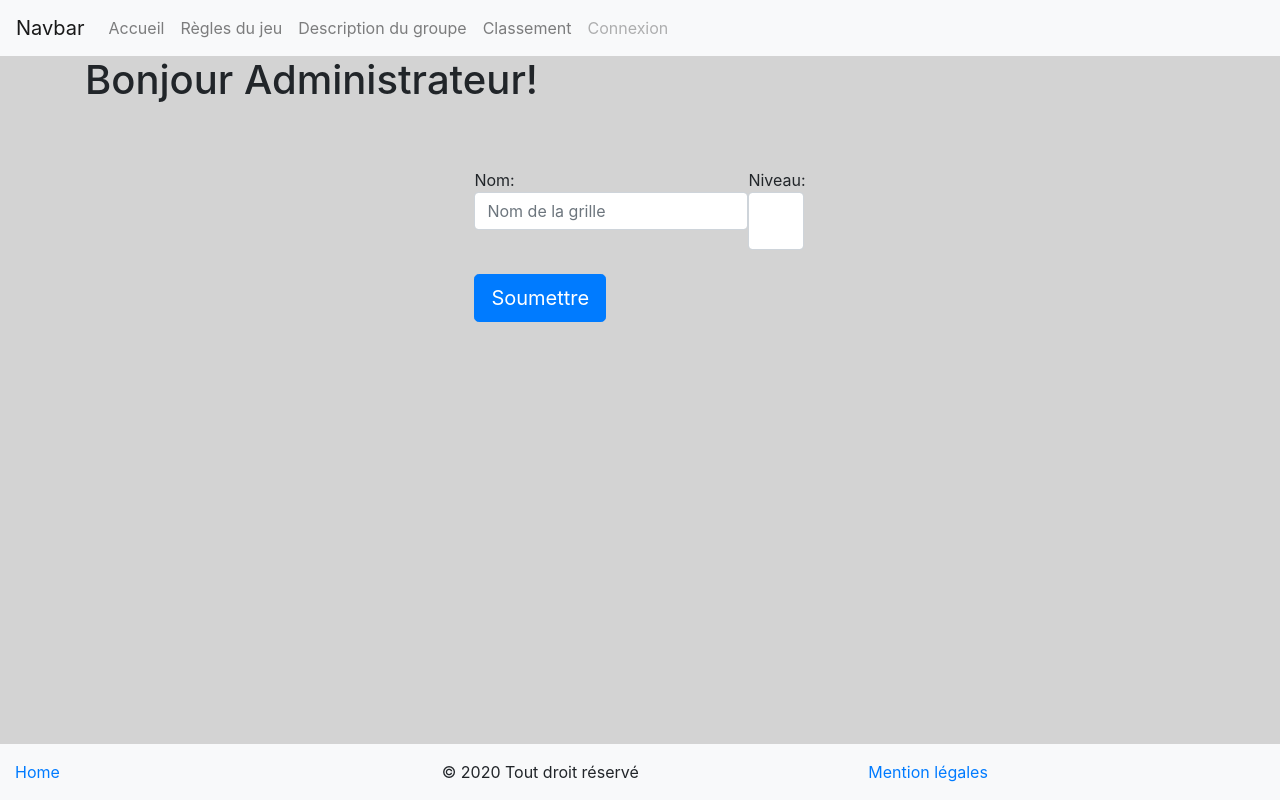
After one commit to minanass/Aliptic, a Symfony app: template templates/admin/admin.html.twig in a window 1280 px wide. The commit adds this page. Run offline with Twig, Linux system fonts and the light colour scheme; the template is opened without the code that fills it, so the values that code supplies are empty; some libraries are stand-ins or nearby versions.

Commit message:
Back office (base du controller, vue et fixture compte admin)

```diff
--- /dev/null
+++ b/templates/admin/admin.html.twig
@@ -0,0 +1,37 @@
+{% extends 'base.html.twig' %}
+
+{% block title %}Back Office{% endblock %}
+
+{% block body %}
+
+<div class="example-wrapper">
+    <h1 class="mb-4 fs_225">Bonjour Administrateur!</h1>
+    <div class="d-flex justify-content-center mt-5">
+            <form method="POST" name="sudoku_grid_creator"  id="sudoku_grid_creator" action="">
+                <table class='grid'>
+                    {% for row_index, row in grille_vierge %}
+                        <tr class="form-group row" >
+
+                            {% for cell_index, cell_value in row %}
+                                <td>
+                                    <input class="form-control" type="number" id="id_{{ row_index }}-{{ cell_index }}" name="cell_{{ row_index }}-{{ cell_index }}" min="1" max="9" >
+                                </td>
+                            {% endfor %}
+
+                        </tr>
+
+                    {% endfor %}
+                </table>
+                <div class="d-flex justify-content-between mt-3 row">
+                	<label>Nom:<input class="form-control" type="text" id="id_nom_grille" name="nom_grille" placeholder="Nom de la grille" ></label>
+                	<label>Niveau:<input class="form-control" type="number" id="id_level" name="level" min="1" max="3" ></label>
+                </div>
+                <div class="d-flex justify-content-between mt-3 row">
+                    <input class="btn btn-lg btn-primary mb-3 me-md-3" form="sudoku_grid_creator" type="submit" value="Soumettre">
+                </div>
+            </form>
+        </div>
+
+
+</div>
+{% endblock %}
```
Also changed, not shown: src/Controller/AdminController.php (added, +26 -0 lines), src/DataFixtures/AppFixtures.php (+10 -0 lines).
